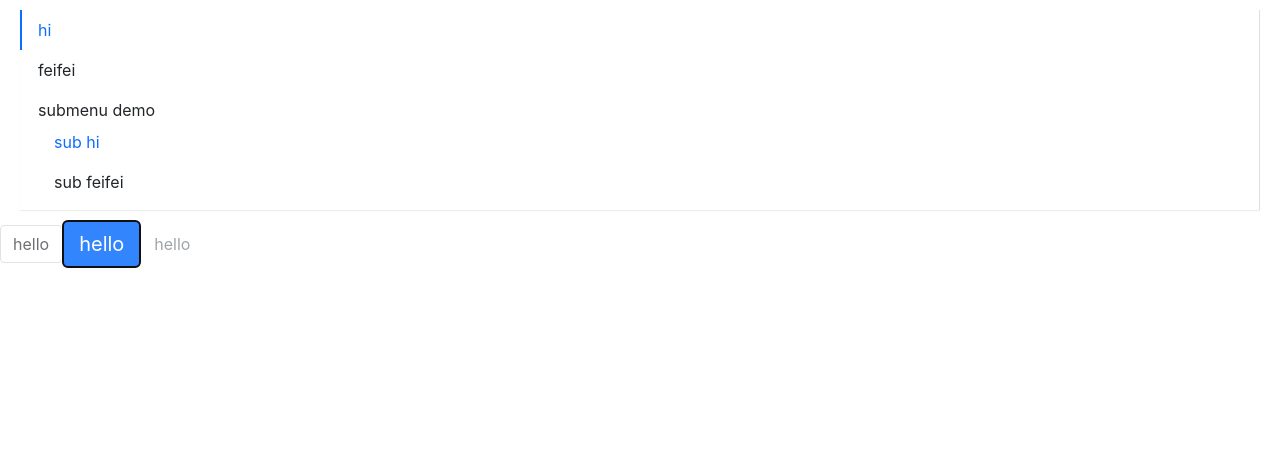
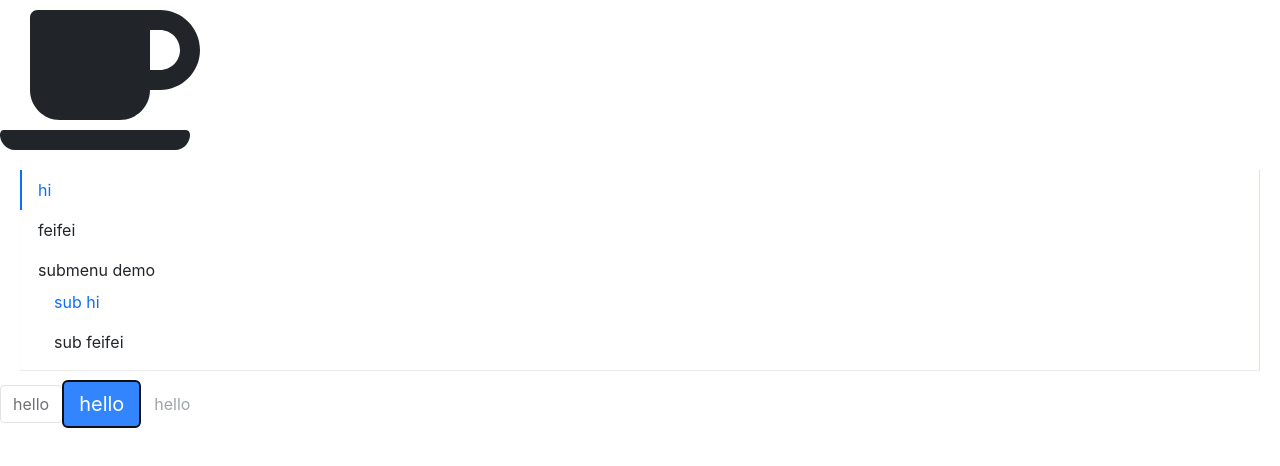
Before and after one commit to feidudu1/yyf_antd, a React (Create React App) app: page / in a window 1280 px wide. Shown: the top 466 px of the page. Built offline with nearby package versions, Linux system fonts and the light colour scheme.

Commit message:
[icon]初始化

```diff
--- a/package.json
+++ b/package.json
@@ -3,6 +3,9 @@
   "version": "0.1.0",
   "private": true,
   "dependencies": {
+    "@fortawesome/fontawesome-svg-core": "^1.2.35",
+    "@fortawesome/free-solid-svg-icons": "^5.15.3",
+    "@fortawesome/react-fontawesome": "^0.1.14",
     "@testing-library/jest-dom": "^5.11.4",
     "@testing-library/react": "^11.1.0",
     "@testing-library/user-event": "^12.1.10",
--- a/src/App.tsx
+++ b/src/App.tsx
@@ -1,11 +1,18 @@
 import React from "react";
+import { library } from "@fortawesome/fontawesome-svg-core";
+import { fas } from "@fortawesome/free-solid-svg-icons";
 import Button, { ButtonType, ButtonSize } from "./components/Button/button";
 import Menu from "./components/Menu/menu";
 import MenuItem from "./components/Menu/menuItem";
 import SubMenu from "./components/Menu/subMenu";
+import Icon from "./components/Icon/icon";
+
+library.add(fas);
+
 function App() {
   return (
     <div className="App">
+      <Icon icon="coffee" size="10x" theme="danger" />
       <div title={"menu_test"}>
         <Menu
           defaultIndex={0}
--- /dev/null
+++ b/src/components/Icon/icon.tsx
@@ -0,0 +1,31 @@
+import React from "react";
+import classNames from "classnames";
+import {
+  FontAwesomeIcon,
+  FontAwesomeIconProps,
+} from "@fortawesome/react-fontawesome";
+
+export type ThemeProps =
+  | "primary"
+  | "secondary"
+  | "success"
+  | "info"
+  | "warning"
+  | "danger"
+  | "light"
+  | "dark";
+
+export interface IconProps extends FontAwesomeIconProps {
+  theme?: ThemeProps;
+}
+
+const Icon: React.FC<IconProps> = (props) => {
+  // icon-primary
+  const { className, theme, ...restProps } = props;
+  const classes = classNames("viking-icon", className, {
+    [`icon-${theme}`]: theme,
+  });
+  return <FontAwesomeIcon className={classes} {...restProps} />;
+};
+
+export default Icon;
```
Also changed, not shown: tsconfig.json (+9 -3 lines), 1 other file (tests, documents, lock files or other folders).
